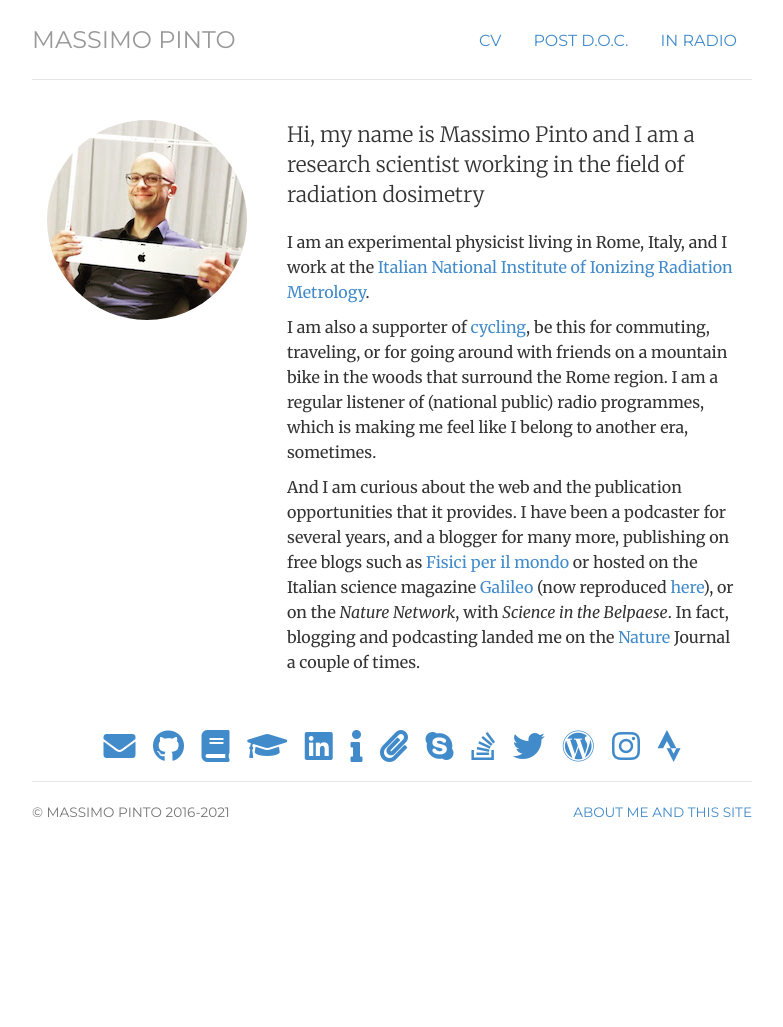
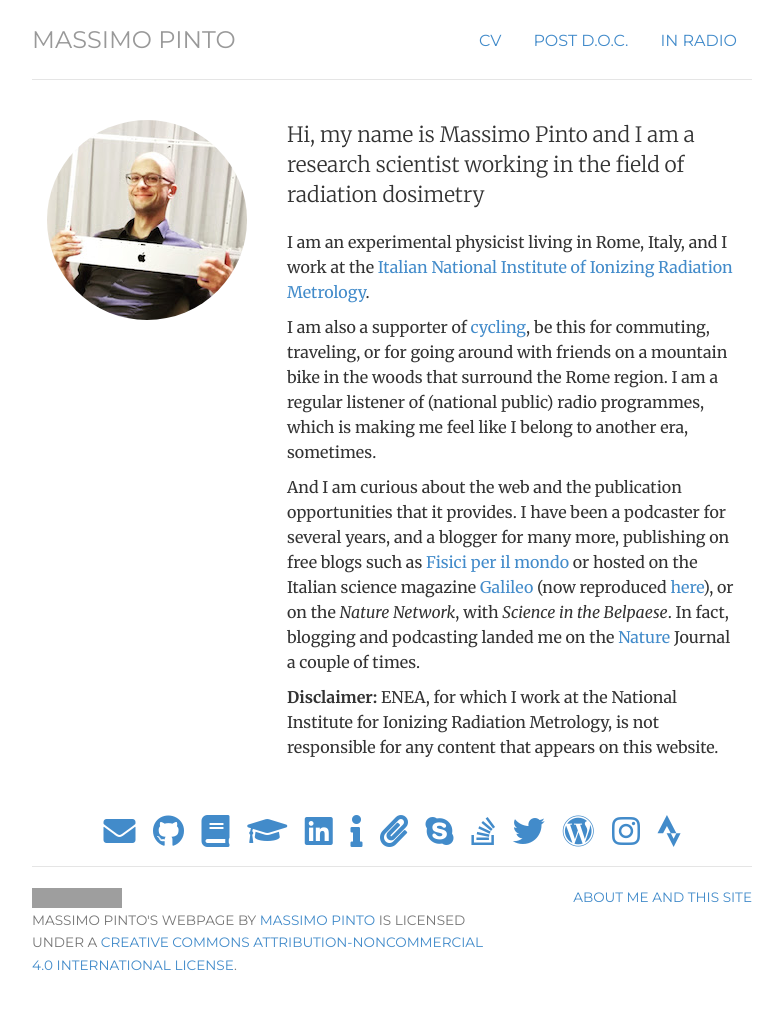
Before and after one commit to massimopinto/massimopinto.github.io, a Jekyll site: the page built from index.html, in a window 1280 px wide. Shown: the whole page, without its empty margins (248-1031 px from the left). Built offline with Jekyll 4.4.1, drawn with Linux system fonts in a browser that asks for light colours; before the commit the page ends 900 px from its top, so only the background shows below that; grey boxes are pictures that could not be loaded.

Commit message:
Added CC license in footer and a short disclaimer in the main page

```diff
--- a/_includes/footer.html
+++ b/_includes/footer.html
@@ -1,7 +1,8 @@
 <div class="footer">
 	<div class="row">
 	<div class="col-sm-8">
-	<p><small>&copy; Massimo Pinto 2016-2021</small></p>
+	<!-- <p><small>&copy; Massimo Pinto 2016-2021</small></p> -->
+	<p> <small><a rel="license" href="http://creativecommons.org/licenses/by-nc/4.0/"><img alt="Creative Commons License" style="border-width:0" src="https://i.creativecommons.org/l/by-nc/4.0/88x31.png" /></a><br /><span xmlns:dct="http://purl.org/dc/terms/" href="http://purl.org/dc/dcmitype/Text" property="dct:title" rel="dct:type">Massimo Pinto's webpage</span> by <a xmlns:cc="http://creativecommons.org/ns#" href="http://massimopinto.github.io" property="cc:attributionName" rel="cc:attributionURL">Massimo Pinto</a> is licensed under a <a rel="license" href="http://creativecommons.org/licenses/by-nc/4.0/">Creative Commons Attribution-NonCommercial 4.0 International License</a>.</small></p>
 	</div>
 	<div class="col-sm-4">
 	<p class="pull-right"><small><a href="/about" title="About me and this site">About me and this site</a></small></p>
--- a/index.html
+++ b/index.html
@@ -22,5 +22,8 @@ description: Massimo Pinto is a Research Scientist, bicyle commuter, passionate
     itemtype="http://data-vocabulary.org/Address"> <span itemprop="locality">Rome</span>, <span itemprop="region">Italy</span></span>, and I work at the  <span itemprop="affiliation"> <a href="http://www.inmri.enea.it">Italian National Institute of Ionizing Radiation Metrology</a></span>.</p>
 		<p>I am also a supporter of <a href="https://strava.com/athletes/3800623"> cycling</a>, be this for commuting, traveling, or for going around with friends on a mountain bike in the woods that surround the <span itemprop="locality">Rome</span> region. I am a regular listener of (national public) radio programmes, which is making me feel like I belong to another era, sometimes.</p>
 		<p>And I am curious about the web and the publication opportunities that it provides. I have been a podcaster for several years, and a blogger for many more, publishing on free blogs such as <a href="https://fisiciaroundtheworld.wordpress.com">Fisici per il mondo</a> or hosted on the Italian science magazine <a href="http://www.galileonet.it">Galileo</a>  (now reproduced <a href="/blog">here</a>), or on the <em>Nature Network</em>, with <em>Science in the Belpaese</em>. In fact, blogging and podcasting landed me on the <a href="http://www.nature.com/nature/index.html">Nature</a> Journal a couple of times.</p>
+		<p>
+			<b>Disclaimer:</b> ENEA, for which I work at the National Institute for Ionizing Radiation Metrology, is not responsible for any content that appears on this website.
+		</p>
 	</div>
 </div>
```
